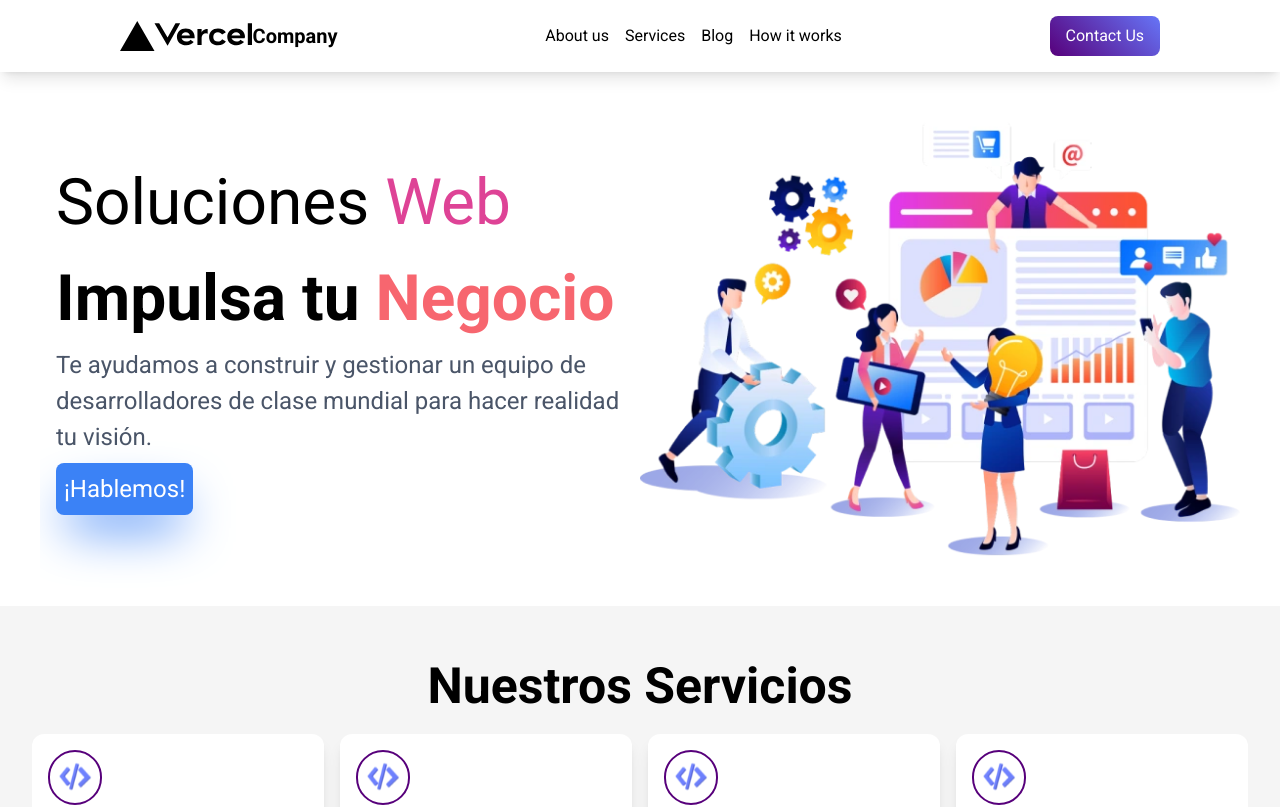
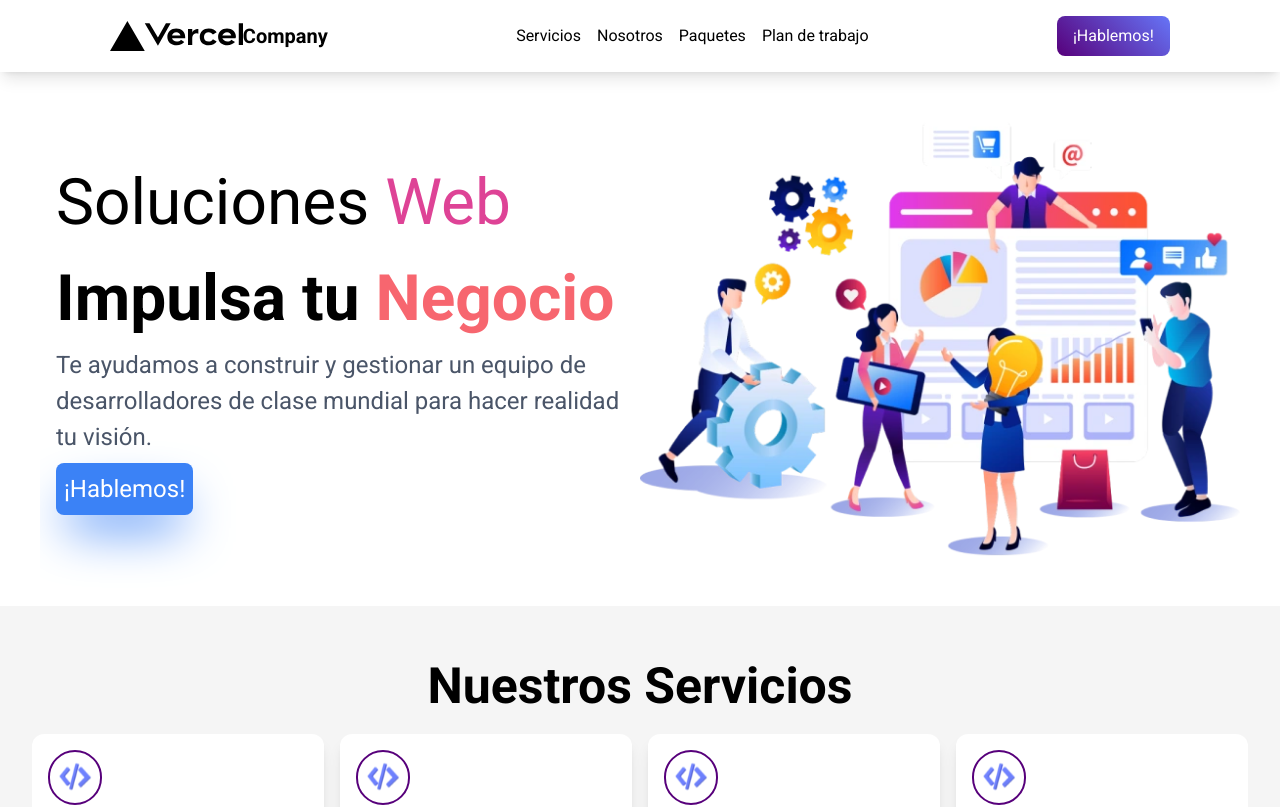
Before and after one commit to MarcialFantini/consultan, a Next.js app: page / in a window 1280 px wide. Shown: the top 807 px of the page. Built offline with nearby package versions, Linux system fonts and the light colour scheme.

Commit message:
elements navbar completed

```diff
--- a/src/components/NavMobile/index.tsx
+++ b/src/components/NavMobile/index.tsx
@@ -148,9 +148,9 @@ export const NavMobile = () => {
                 <motion.li
                   variants={itemVariants}
                   className=" px-4 text-3xl font-bold  "
-                  key={items + index}
+                  key={index}
                 >
-                  {items}
+                  {items.name}
                 </motion.li>
               );
             })}
--- a/src/components/Navbar/index.tsx
+++ b/src/components/Navbar/index.tsx
@@ -20,7 +20,7 @@ export const NavbarComponent = () => {
       <nav className="hidden lg:flex items-center justify-center ">
         <ul className="flex flex-row gap-4 items-center">
           {links.map((text, index) => {
-            return <li key={index + text}>{text}</li>;
+            return <li key={index}>{text.name}</li>;
           })}
         </ul>
       </nav>
@@ -31,7 +31,7 @@ export const NavbarComponent = () => {
         }}
         className=" hidden lg:flex text-white py-2 px-4 rounded-lg"
       >
-        Contact Us
+        ¡Hablemos!
       </button>
 
       <NavMobile></NavMobile>
--- a/src/constans/links.ts
+++ b/src/constans/links.ts
@@ -1 +1,16 @@
-export const links = ["About us", "Services", "Blog", "How it works"];
+export const enum linksEnums {
+  HOME = "HOME",
+  NOSOTROS = "NOSOTROS",
+  SERVICES = "SERVICES",
+
+  PACKAGE = "PACKAGE",
+  HOW_WE_WORK = "HOW_WE_WORK",
+  CONTACT_US = "CONTACT_US",
+}
+
+export const links = [
+  { name: "Servicios", link: linksEnums.SERVICES },
+  { name: "Nosotros", link: linksEnums.NOSOTROS },
+  { name: "Paquetes", link: linksEnums.PACKAGE },
+  { name: "Plan de trabajo", link: linksEnums.HOW_WE_WORK },
+];
```
